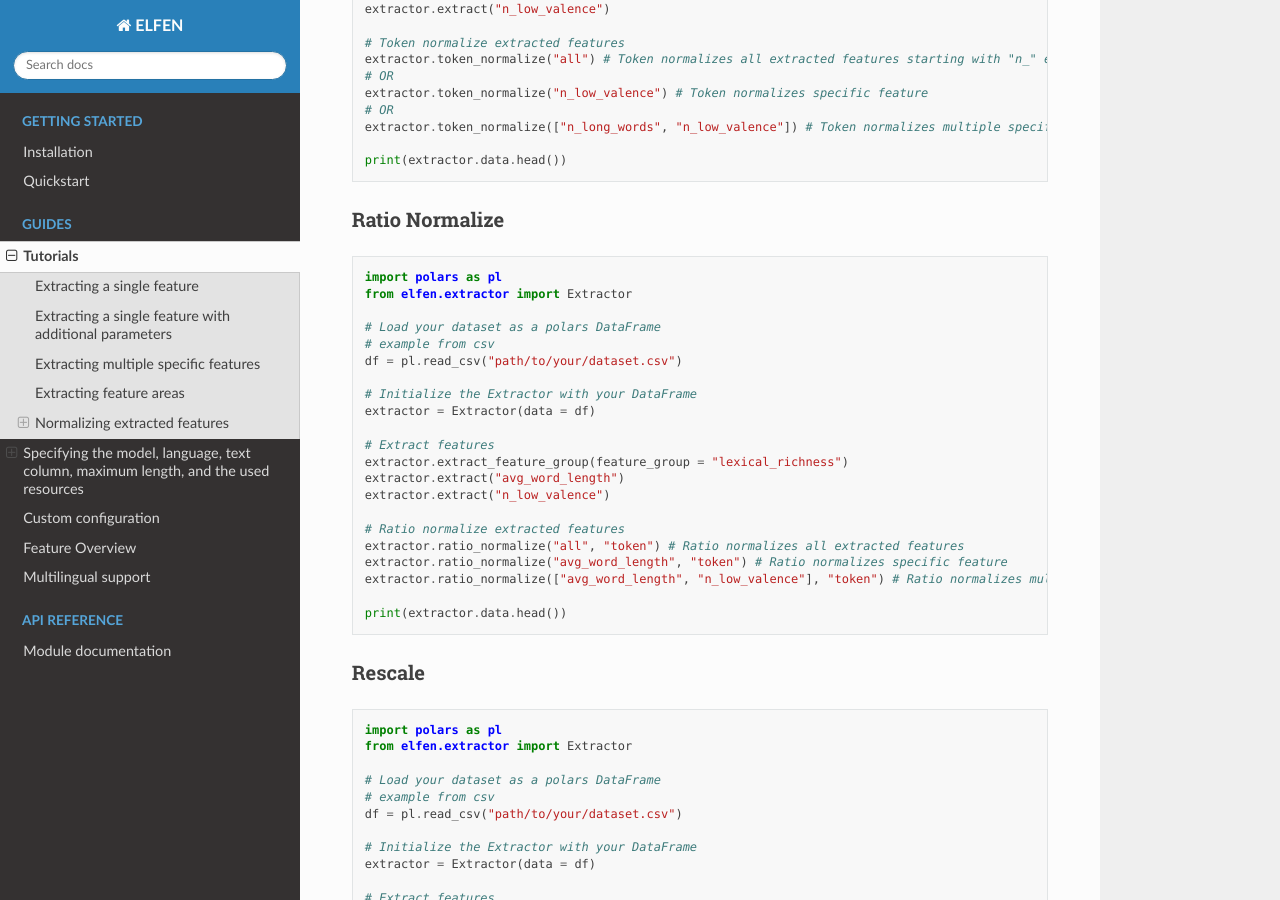
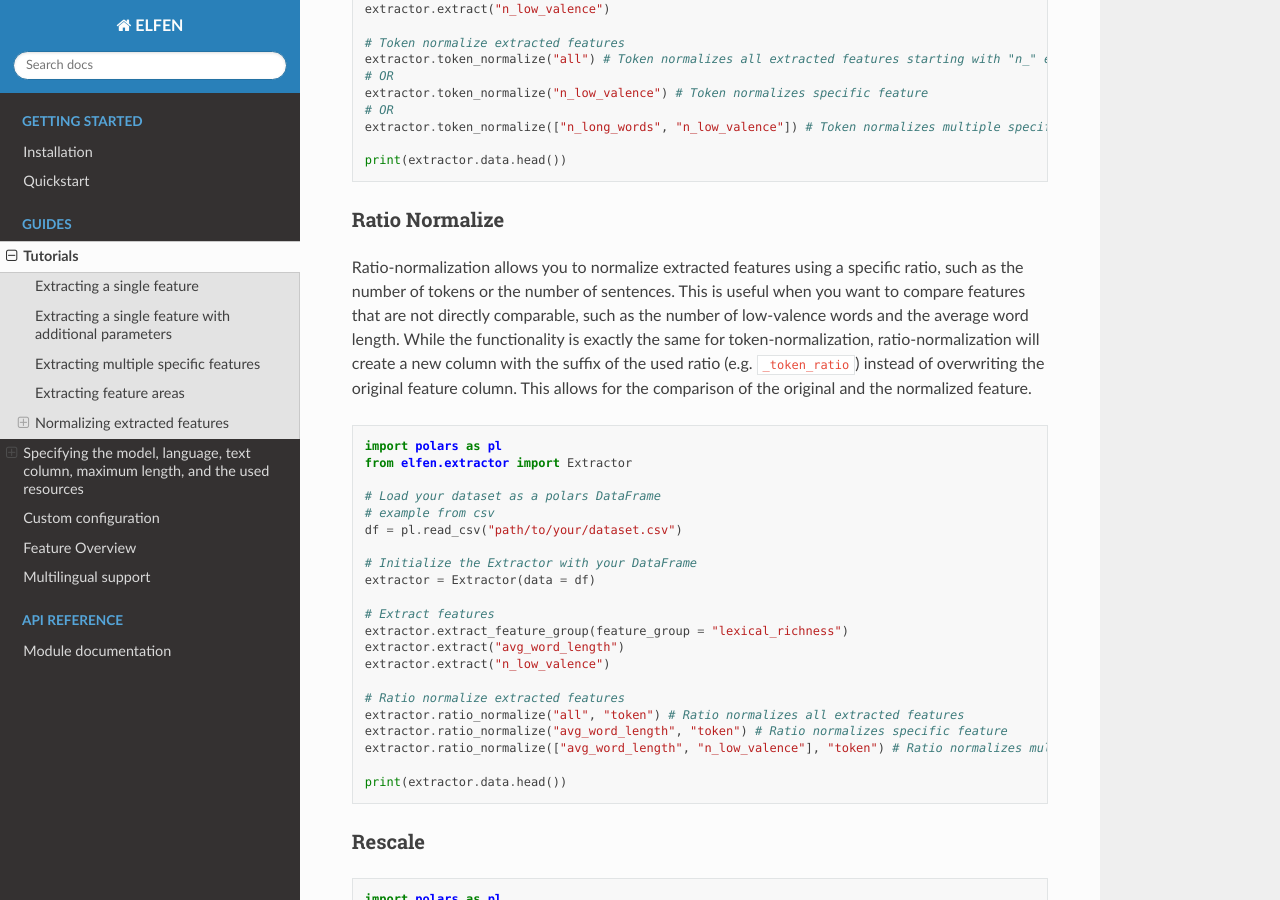
Before and after one commit to mmmaurer/elfen, a Sphinx documentation site: the page built from docs/tutorials.rst, in a window 1280 px wide and 900 px high, scrolled down 4089 px. Built offline with Sphinx 7.4.7 and the Read the Docs theme 3.1.0, drawn with Linux system fonts in a browser that asks for light colours.

Commit message:
specify normalization in documentation

```diff
--- a/docs/tutorials.rst
+++ b/docs/tutorials.rst
@@ -207,6 +207,10 @@ Whenever you extract features that are based on the occurrence of words in a tex
 
 Ratio Normalize
 ~~~~~~~~~~~~~~~
+
+Ratio-normalization allows you to normalize extracted features using a specific ratio, such as the number of tokens or the number of sentences. This is useful when you want to compare features that are not directly comparable, such as the number of low-valence words and the average word length.
+While the functionality is exactly the same for token-normalization, ratio-normalization will create a new column with the suffix of the used ratio (e.g. ``_token_ratio``) instead of overwriting the original feature column.
+This allows for the comparison of the original and the normalized feature.
 
 .. code-block:: python
 
```
